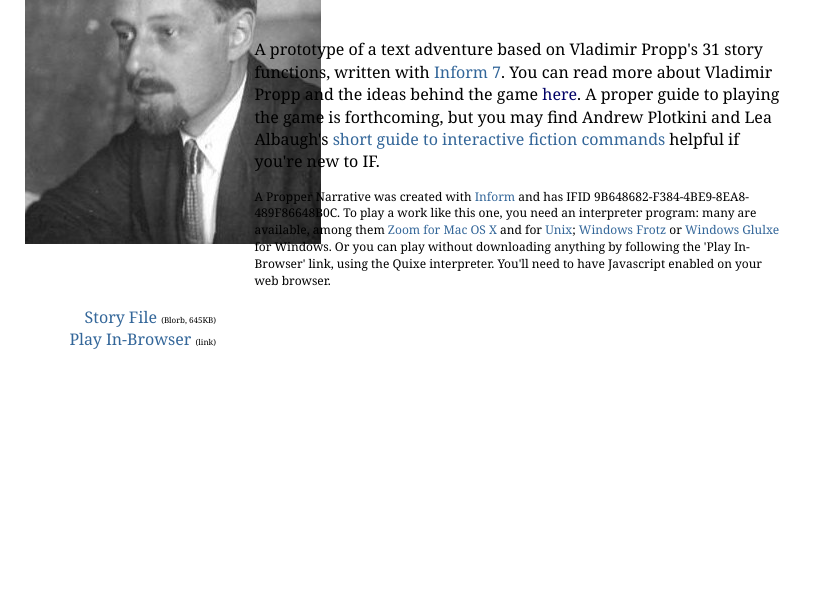
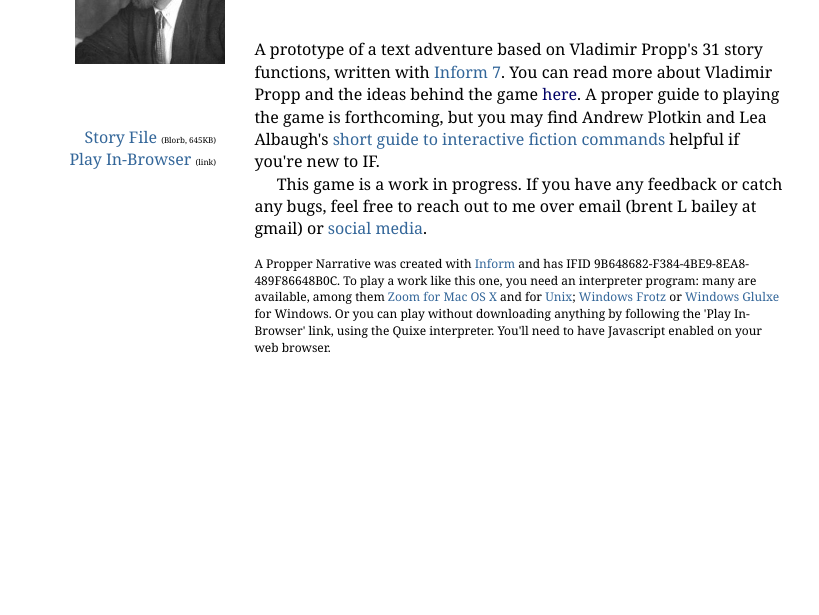
Before and after one commit to hobg0blin/PropperNarrative, a plain HTML site: page index.html in a window 1280 px wide. Shown: the part 185-800 px from the top of the page, without its empty margins (0-819 px from the left). Drawn offline with Linux system fonts and the light colour scheme.

Commit message:
add contact info

```diff
--- a/index.html
+++ b/index.html
@@ -9,7 +9,7 @@
  </head>
 <body>
 <div class="container">
-<div class="coverimage"><span><a href="propp.jpg"><img src="propp.jpg" border="1"></a></span></div>
+<div class="coverimage"><span><a href="propp.jpg"><img src="propp.jpg" style="width:150px;" border="1"></a></span></div>
 <div class="introduction">
 	<h1><span>A Propper Narrative</span></h1>
 	<h2><span>Brent Bailey</span></h2>
@@ -22,7 +22,8 @@
 	</ul>
 </div>
 
-<div class="about"><span><p>A prototype of a text adventure based on Vladimir Propp's 31 story functions, written with <a href="https://en.wikipedia.org/wiki/Inform">Inform 7</a>. You can read more about Vladimir Propp and the ideas behind the game <a href="">here</a>. A proper guide to playing the game is forthcoming, but you may find Andrew Plotkini and Lea Albaugh's <a href="Postcard.pdf">short guide to interactive fiction commands</a> helpful if you're new to IF.</p></span></div>
+<div class="about"><span><p>A prototype of a text adventure based on Vladimir Propp's 31 story functions, written with <a href="https://en.wikipedia.org/wiki/Inform">Inform 7</a>. You can read more about Vladimir Propp and the ideas behind the game <a href="">here</a>. A proper guide to playing the game is forthcoming, but you may find Andrew Plotkin and Lea Albaugh's <a href="Postcard.pdf">short guide to interactive fiction commands</a> helpful if you're new to IF.</p>
+    <p>This game is a work in progress. If you have any feedback or catch any bugs, feel free to reach out to me over email (brent L bailey at gmail) or <a href="https://twitter.com/@hellagrapes">social</a> <a href="https://instagram.com/hellagrapes">media</a>.</span></div>
 
 <div class="playinfo">
 	<p>A Propper Narrative was created with <a href="http://inform7.com/">Inform</a> and has IFID 9B648682-F384-4BE9-8EA8-489F86648B0C. To play a work like this one, you need an interpreter program: many are available, among them <a href="http://www.logicalshift.demon.co.uk/mac/zoom.html">Zoom
```
